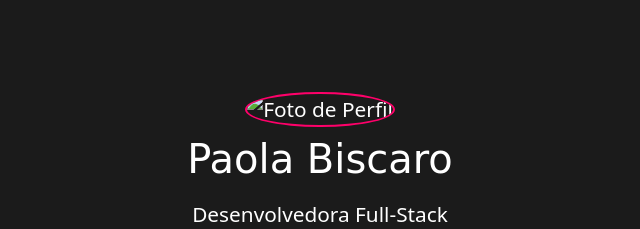
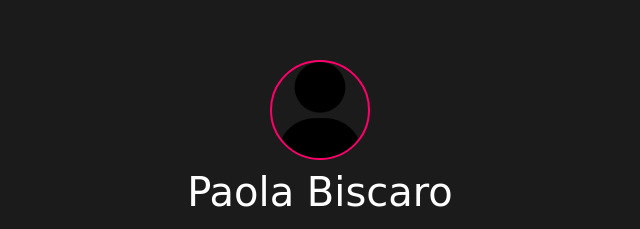
Before and after one commit to PaolaBiscaro/cartao, a plain HTML site: page index.html in a window 1280 px wide. Shown: the part 174-403 px from the top of the page, without its empty margins (320-960 px from the left). Drawn offline with nearby package versions, Linux system fonts and the light colour scheme; a web font is replaced by a local one.

Commit message:
pasta images

```diff
--- a/index.html
+++ b/index.html
@@ -33,7 +33,7 @@
 
     <main id="corpo">
         <div class="text-center">
-            <img class="img-perfil" src="img/user.png" alt="Foto de Perfil" height="100px">
+            <img class="img-perfil" src="images/user.png" alt="Foto de Perfil" height="100px">
 
             <h2 class="py-2 titulo">Paola Biscaro</h2>
             <p>
```
